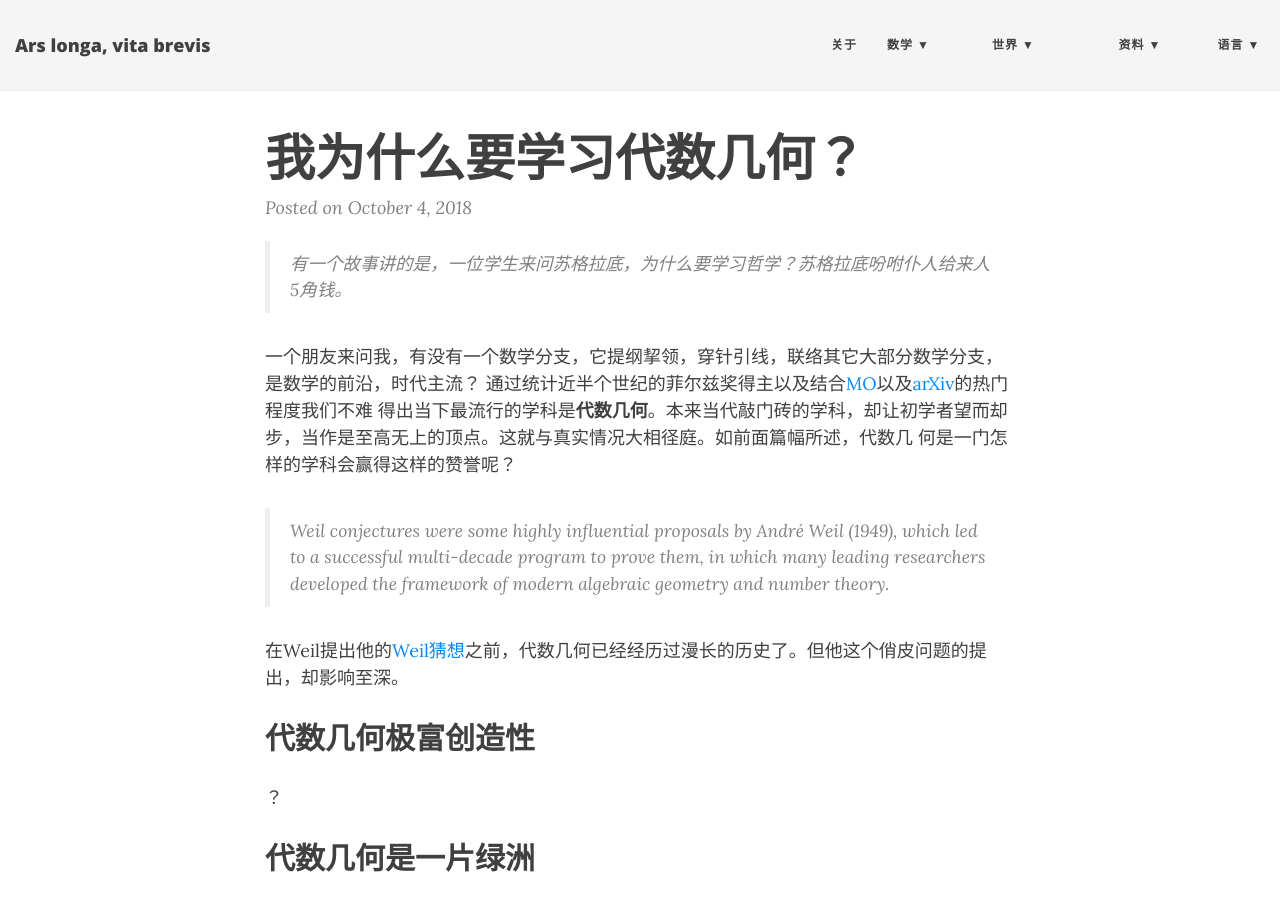
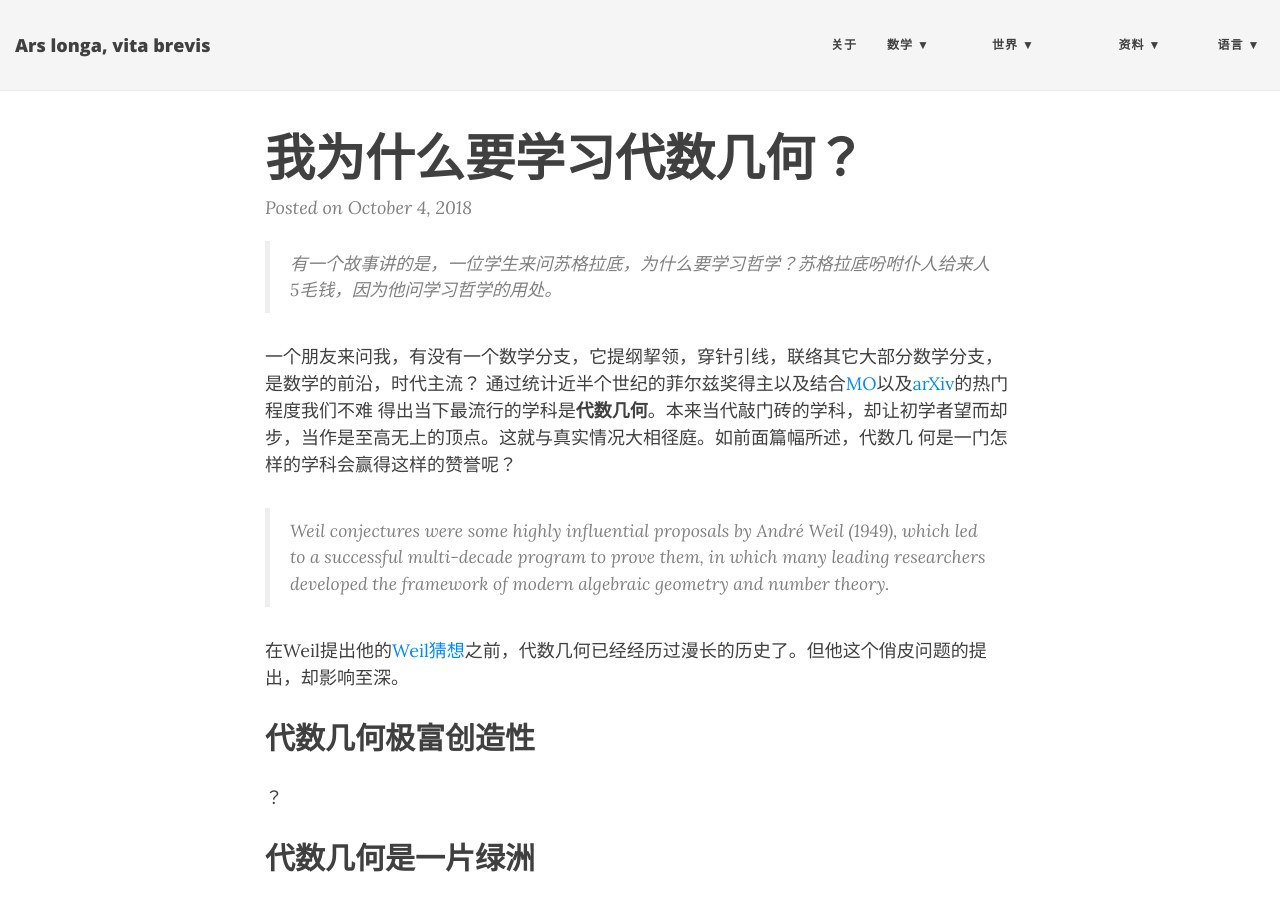
Before and after one commit to ZionPi/zionpi.github.io, a Jekyll site: the page built from _posts/2018-10-04-why-you-should-learn-algebraic-geometry.md, in a window 1280 px wide and 900 px high. Built offline with Jekyll 4.4.1, drawn with Linux system fonts in a browser that asks for light colours; nearby versions of some CDN libraries.

Commit message:
Update 2018-10-04-why-you-should-learn-algebraic-geometry.md

```diff
--- a/_posts/2018-10-04-why-you-should-learn-algebraic-geometry.md
+++ b/_posts/2018-10-04-why-you-should-learn-algebraic-geometry.md
@@ -2,7 +2,7 @@
 layout: post
 title: 我为什么要学习代数几何？
 ---
->有一个故事讲的是，一位学生来问苏格拉底，为什么要学习哲学？苏格拉底吩咐仆人给来人5角钱。
+>有一个故事讲的是，一位学生来问苏格拉底，为什么要学习哲学？苏格拉底吩咐仆人给来人5毛钱，因为他问学习哲学的用处。
 
 一个朋友来问我，有没有一个数学分支，它提纲挈领，穿针引线，联络其它大部分数学分支，是数学的前沿，时代主流？
 通过统计近半个世纪的菲尔兹奖得主以及结合[MO](https://mathoverflow.net/)以及[arXiv](https://arxiv.org/)的热门程度我们不难
```
